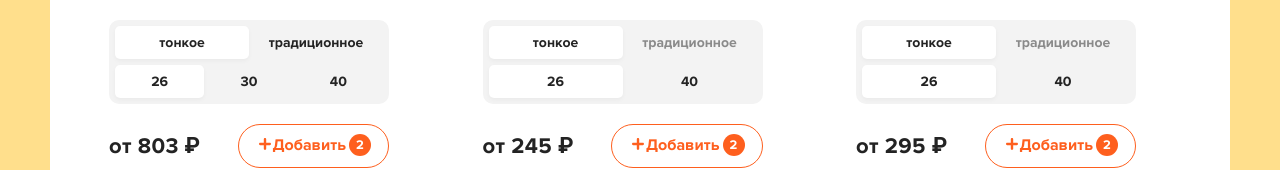
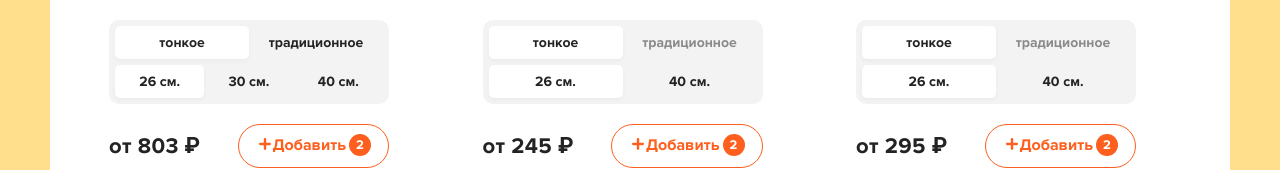
Before and after one commit to Vladkamvl/react_pizza_shop, a React (Create React App) app: page / in a window 1280 px wide. Shown: the part 592-762 px from the top of the page. Built offline with nearby package versions, Linux system fonts and the light colour scheme; data requests are answered from the project's data file.

Commit message:
add prop types and default props

```diff
--- a/package.json
+++ b/package.json
@@ -10,6 +10,7 @@
     "classnames": "^2.3.1",
     "node-sass": "^4.14.1",
     "node-scss": "^7.0.3",
+    "prop-types": "^15.7.2",
     "react": "^17.0.2",
     "react-dom": "^17.0.2",
     "react-router-dom": "^5.2.0",
--- a/src/components/PizzaItem.jsx
+++ b/src/components/PizzaItem.jsx
@@ -1,6 +1,6 @@
 import React from 'react';
 import PizzaItemButton from "./UI/PizzaItemButton";
-import classNames from "classnames";
+import * as PropTypes from "prop-types";
 
 export default function PizzaItem({name, sizes, price, imageUrl, types}){
     const typeNames = [
@@ -32,13 +32,14 @@ export default function PizzaItem({name, sizes, price, imageUrl, types}){
                             return (
                                 <PizzaItemButton
                                     key={type}
-                                    title={type}
                                     isActive={activeType === index}
                                     isDisabled={!types.includes(index) && activeType !== index}
                                     onClick={() => {
                                         onSelectType(index)
                                     }}
-                                />
+                                >
+                                    {type}
+                                </PizzaItemButton>
                             );
                         })
                     }
@@ -54,7 +55,9 @@ export default function PizzaItem({name, sizes, price, imageUrl, types}){
                                     onClick={() => {
                                         onSelectSize(size)
                                     }}
-                                />
+                                >
+                                    {size} см.
+                                </PizzaItemButton>
                             );
                         })
                     }
@@ -82,3 +85,17 @@ export default function PizzaItem({name, sizes, price, imageUrl, types}){
         </div>
     );
 }
+
+PizzaItem.propTypes = {
+    name: PropTypes.string.isRequired,
+    sizes: PropTypes.arrayOf(PropTypes.number).isRequired,
+    price: PropTypes.number,
+    imageUrl: PropTypes.string.isRequired,
+    types: PropTypes.arrayOf(PropTypes.number).isRequired,
+};
+PizzaItem.defaultProps = {
+    name: '-',
+    size: [],
+    types: [],
+    price: 0,
+}
--- a/src/components/UI/PizzaItemButton.jsx
+++ b/src/components/UI/PizzaItemButton.jsx
@@ -1,7 +1,7 @@
 import React from 'react';
 import classNames from "classnames";
 
-export default function PizzaItemButton({title, isActive, onClick, isDisabled}){
+export default function PizzaItemButton({children, isActive, onClick, isDisabled}){
     return (
         <li
             className={classNames({
@@ -10,7 +10,7 @@ export default function PizzaItemButton({title, isActive, onClick, isDisabled}){
             })}
             onClick={onClick}
         >
-            {title}
+            {children}
         </li>
     );
 }
```
Also changed, not shown: 1 other file (tests, documents, lock files or other folders).
